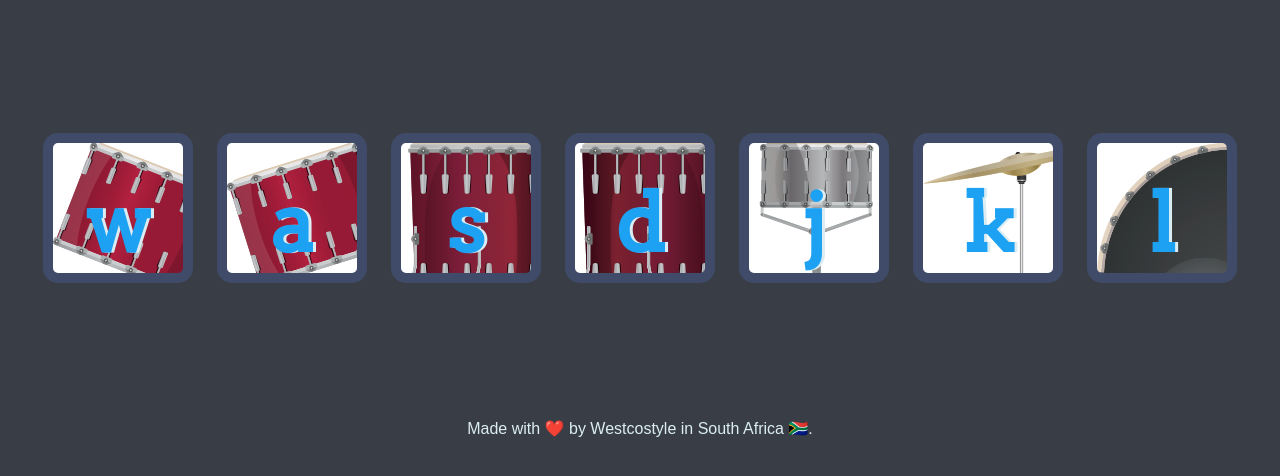
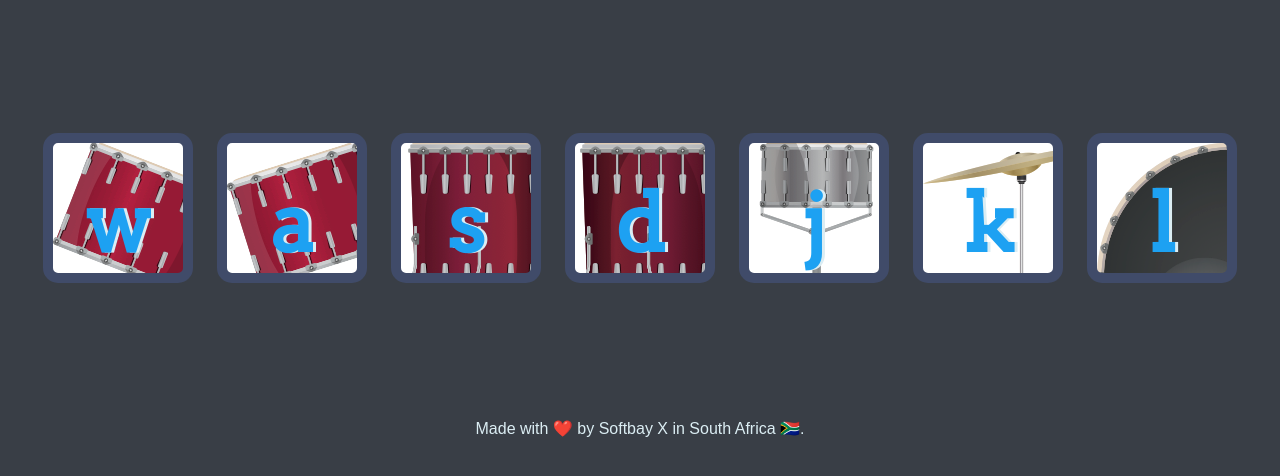
Before and after one commit to whosjorge23/drumkit, a plain HTML site: page index.html in a window 1280 px wide. Shown: the part 156-632 px from the top of the page. Drawn offline with Linux system fonts and the light colour scheme.

Commit message:
Update index.html

```diff
--- a/index.html
+++ b/index.html
@@ -23,7 +23,7 @@
 
 
   <footer>
-    Made with ❤️ by <a class="credit" href="http://westcostyle.com" target="_blank">Westcostyle</a> in South Africa 🇿🇦.
+    Made with ❤️ by <a class="credit" href="https://softbayx.com" target="_blank">Softbay X</a> in South Africa 🇿🇦.
   </footer>
   <script src="index.js" charset="utf-8"></script>
 </body>
```
